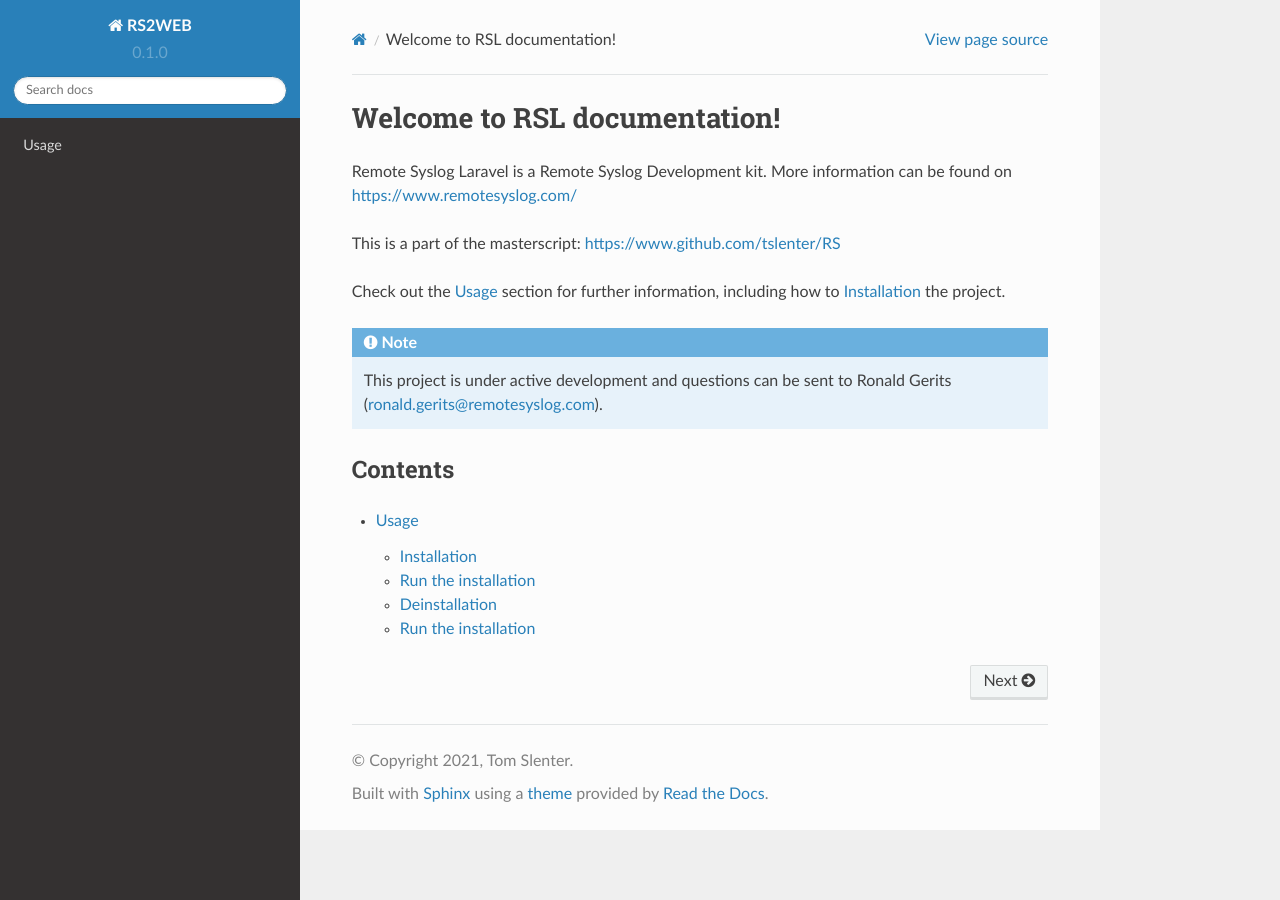
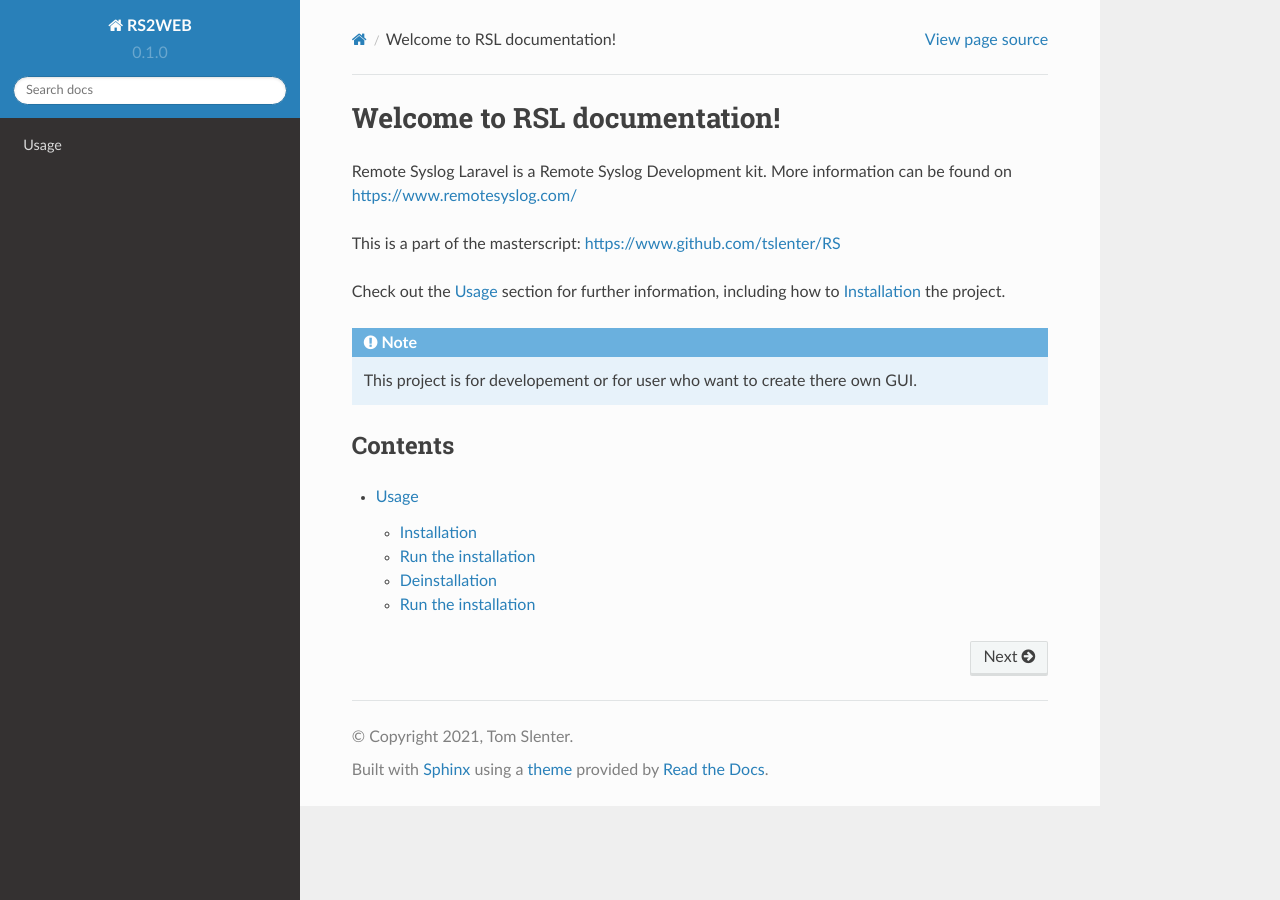
Before and after one commit to tslenter/RS2WEB, a Sphinx documentation site: the page built from docs/source/index.rst, in a window 1280 px wide. Built offline with Sphinx 7.4.7 and the Read the Docs theme 2.0.0, drawn with Linux system fonts in a browser that asks for light colours.

Commit message:
Update index.rst

```diff
--- a/docs/source/index.rst
+++ b/docs/source/index.rst
@@ -11,7 +11,7 @@ how to :ref:`installation` the project.
 
 .. note::
 
-   This project is under active development and questions can be sent to Ronald Gerits (ronald.gerits@remotesyslog.com).
+   This project is for developement or for user who want to create there own GUI.
 
 Contents
 --------
```
